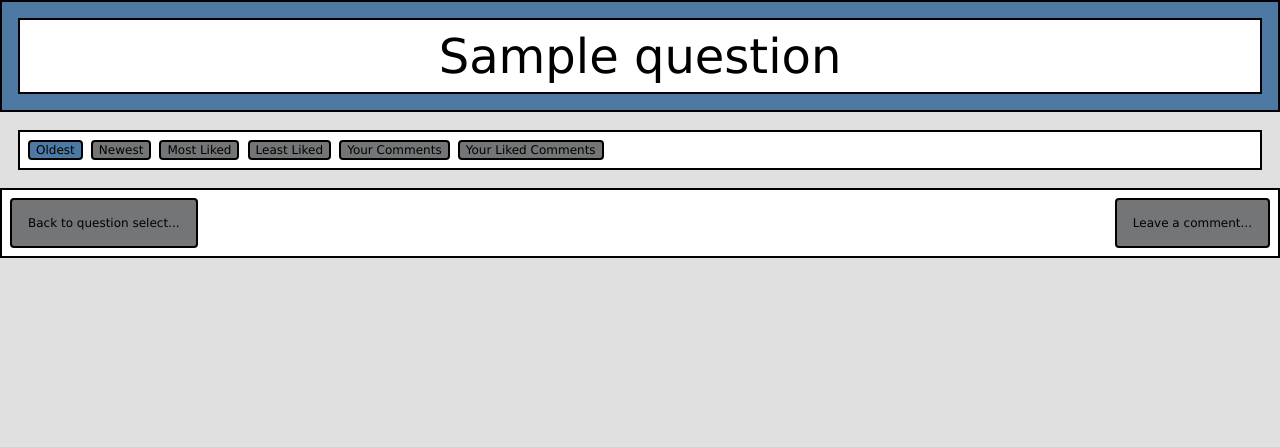
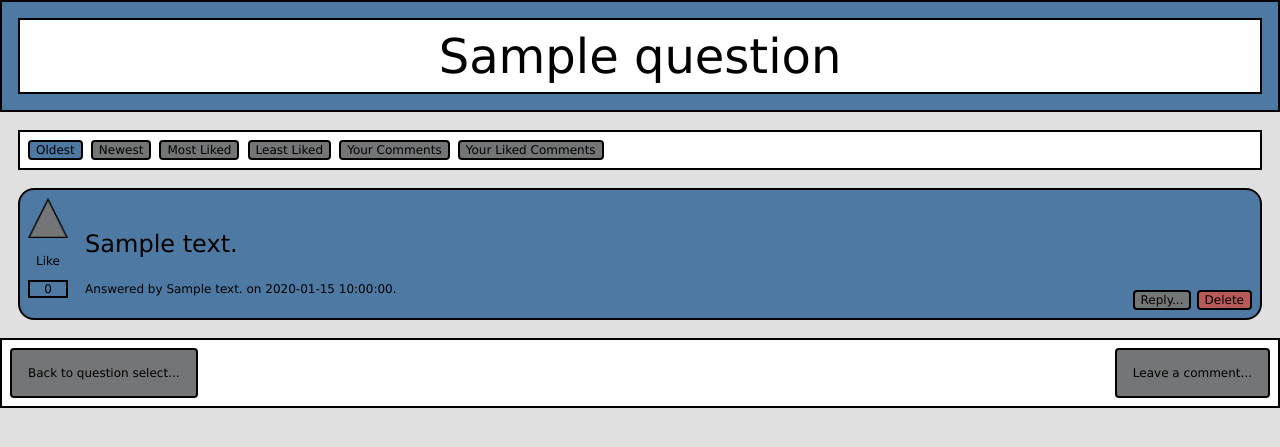
Before and after one commit to u1942789/WMGTSS_u1942789, a Flask app: template templates/view_answer_template.html in a window 1280 px wide. Shown: the top 447 px of the page. Run offline with Flask 2, Linux system fonts and the light colour scheme; the template is opened without the code that fills it: most values are stand-ins (such as "Sample title", 1, 10 or a date in 2020).

```diff
--- a/main.py
+++ b/main.py
@@ -19,7 +19,7 @@ qanda_boards = [QAndABoard(1, "Computer Science", "Tutor1"),
 
 class Question:
     # Set default values because when a question is created, there will be no answer, no likes, and no comments.
-    def __init__(self, question_id, qanda_board_id, question, asker, date, answer="", likes=None, comments=None):
+    def __init__(self, question_id, qanda_board_id, question, asker, date, answer="", answerer="", answer_date="", likes=None, comments=None):
         if comments is None:
             comments = []
         if likes is None:
@@ -30,6 +30,8 @@ class Question:
         self.asker = asker
         self.date = date
         self.answer = answer
+        self.answerer = answerer
+        self.answer_date = answer_date
 
         self.likes = likes
         self.number_of_likes = len(self.likes)
@@ -39,9 +41,9 @@ class Question:
 
 
 questions = [Question(1, 1, "How do I use HTML?", "Student1", "13/11/2021", "This is the answer on how to use HTML.",
-                      ["Student1", "Student2", "Student3"], []),
+                      "Tutor70", "02/02/2022", ["Student1", "Student2", "Student3"], []),
              Question(2, 1, "Has the assignment been released yet?", "Student2", "15/11/2021", "",
-                      ["Student2", "Student3"], [])]
+                      "", "", ["Student2", "Student3"], [])]
 
 
 credentials = [["Tutor1", "pass", True],
@@ -226,7 +228,7 @@ def answer_question(qanda_board_id, question_id):
                 for question in questions:
                     if question.question_id == question_id:
                         question.answer = request.form["answer"]
-                return redirect(url_for("qanda_board", qanda_board_id=qanda_board_id))
+                return redirect(url_for("view_answer", qanda_board_id=qanda_board_id, question_id=question_id))
             else:
                 flash("Please enter an answer.", "info")
                 return render_template("answer_question_template.html", qanda_board_id=qanda_board_id, question_id=question_id)
--- a/static/styles/qanda_board_style.css
+++ b/static/styles/qanda_board_style.css
@@ -78,6 +78,20 @@ button {
     position:relative;
 
     background-color: #FFF;
+
+    border-radius: 16px;
+    border-style: solid;
+    border-width: 2px;
+
+    padding: 8px;
+
+    margin: 18px;
+}
+
+.answer_div {
+    position:relative;
+
+    background-color: #4D79A2;
 
     border-radius: 16px;
     border-style: solid;
--- a/templates/qanda_board_select_template.html
+++ b/templates/qanda_board_select_template.html
@@ -13,6 +13,7 @@
     <p class="heading_paragraph">Select Topic</p>
 </div>
 
+<!-- Topic List -->
 {% for qanda_board in qanda_boards %}
 <div class="question_div">
     <p class="question_name">{{ qanda_board.topic }}</p>
@@ -21,7 +22,7 @@
         <button class="answer_button">Select</button>
     </form>
     <div class="button_box">
-        <form action="/{{ qanda_board.qanda_board_id }}/delete/">
+        <form action="/{{qanda_board.qanda_board_id}}/delete/">
             <button class="delete_button">Delete</button>
         </form>
     </div>
--- a/templates/qanda_board_template.html
+++ b/templates/qanda_board_template.html
@@ -10,7 +10,7 @@
 
 <!-- Heading -->
 <div class="heading_div">
-    <p class="heading_paragraph">{{ qanda_board.topic }} Q&A</p>
+    <p class="heading_paragraph">{{qanda_board.topic}} Q&A</p>
 </div>
 
 <!-- Sorter Buttons -->
@@ -27,19 +27,16 @@
 {% for question in questions %}
 <div class="question_div">
 
-
     <div class="like_box">
         <input class="like_button" type="image" src="{{ url_for('static',filename='resources/unliked_triangle_small.png') }}" width="40" height="40"/>
         <p class="like_paragraph">Like</p>
         <p class="like_counter">{{question.number_of_likes }}</p>
     </div>
 
-
     <div class="question_asker_box">
         <p class="question_name">{{question.question}}</p>
         <p class="asker">Asked by {{question.asker}} on {{question.date}}.</p>
     </div>
-
 
     <div class="button_box">
         <form action="/{{question.qanda_board_id}}/{{question.question_id}}/answer/">
@@ -50,7 +47,6 @@
             <button class="delete_button">Delete</button>
         </form>
     </div>
-
 
 </div>
 {% endfor %}
--- a/templates/view_answer_template.html
+++ b/templates/view_answer_template.html
@@ -23,9 +23,33 @@
     <button class="sorter_button" type="button">Your Liked Comments</button>
 </div>
 
+<div class="answer_div">
+
+    <div class="like_box">
+        <input class="like_button" type="image" src="{{ url_for('static',filename='resources/unliked_triangle_transparent.png') }}" width="40" height="40"/>
+        <p class="like_paragraph">Like</p>
+        <p class="like_counter">0</p>
+    </div>
+
+    <div class="question_asker_box">
+        <p class="question_name">{{question.answer}}</p>
+        <p class="asker">Answered by {{question.answerer}} on {{question.answer_date}}.</p>
+    </div>
+
+    <div class="button_box">
+        <form action="">
+            <button class="answer_button">Reply...</button>
+        </form>
+        <form action="">
+            <button class="delete_button">Delete</button>
+        </form>
+    </div>
+
+</div>
+
 <!-- Footer -->
 <div class="footer">
-    <form method="GET" action="/<qanda_board_id>/">
+    <form method="GET" action="/{{question.qanda_board_id}}/">
         <button type="submit" class="back_button">Back to question select...</button>
     </form>
     <!-- Not supported. -->
```
Also changed, not shown: static/resources/liked_triangle_transparent.png (added), static/resources/unliked_triangle_transparent.png (added).
